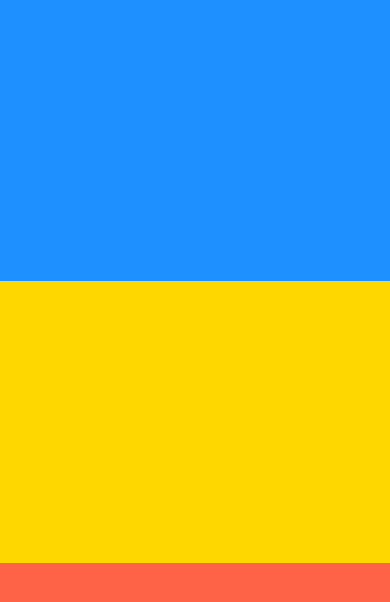
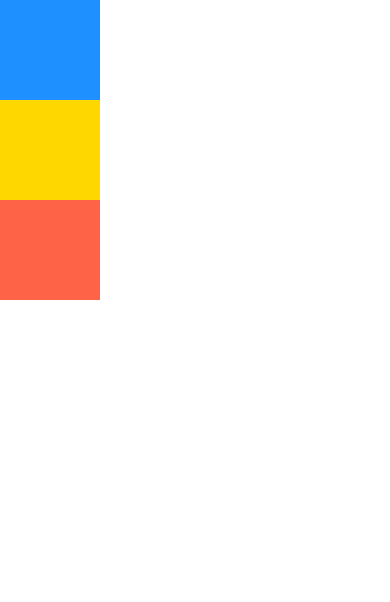
Before and after one commit to Dev-Davis/DoneWithIt, a React Native app: screen / in a window 390 px wide. Shown: the top 602 px of the page. Built offline with nearby package versions, Linux system fonts and the light colour scheme.

Commit message:
Flexbox-Direction

```diff
--- a/App.js
+++ b/App.js
@@ -6,22 +6,26 @@ export default function App() {
     <View style={{
       backgroundColor: '#fff',
       flex: 1,
+      // flexDirection: 'row' - to make it lay out horizontally
     }}>
       <View style={{
         backgroundColor: 'dodgerblue',
-        flex: 1
+        width: 100,
+        height: 100
       }}>
 
       </View>
       <View style={{
         backgroundColor: 'gold',
-        flex: 1
+        width: 100,
+        height: 100
       }}>
 
       </View>
       <View style={{
         backgroundColor: 'tomato',
-        flex: 1
+        width: 100,
+        height: 100
       }}>
 
       </View>
```
